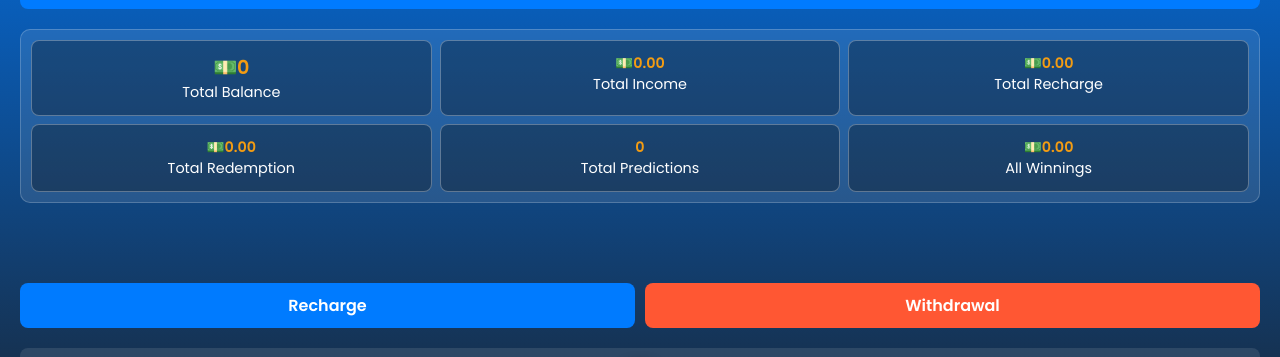
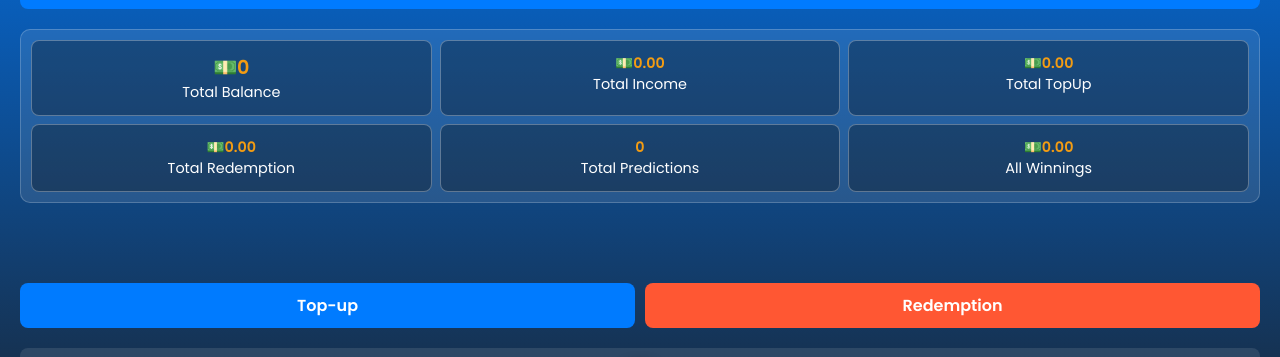
Before and after one commit to bhupeshkhedikar/patbet, a React (Create React App) app: page /profile in a window 1280 px wide. Shown: the part 336-693 px from the top of the page. Built offline with nearby package versions, Linux system fonts and the light colour scheme; no server answers; the database is empty; sample sign-in values are in the browser's storage.

Commit message:
fixed tetx

```diff
--- a/src/components/ProfileSection.js
+++ b/src/components/ProfileSection.js
@@ -177,7 +177,7 @@ const ProfileSection = () => {
           </div>
           <div className="stat-box">
           <p className="highlight">💵{totalDeposits.toFixed(2)}</p>
-            <p>Total Recharge</p>
+            <p>Total TopUp</p>
           </div>
           <div className="stat-box">
             <p className="highlight">
@@ -220,13 +220,13 @@ const ProfileSection = () => {
           <AdBanner/>
         <div className="action-buttons" style={{marginTop:'15px'}}>
           <button className="action-btn" onClick={() => navigate("/addmoney")}>
-            Recharge
+            Top-up
           </button>
           <button
             className="action-btn withdrawal-btn"
             onClick={() => navigate("/withdrawal")}
           >
-            Withdrawal
+            Redemption
           </button>
         </div>
 
```
